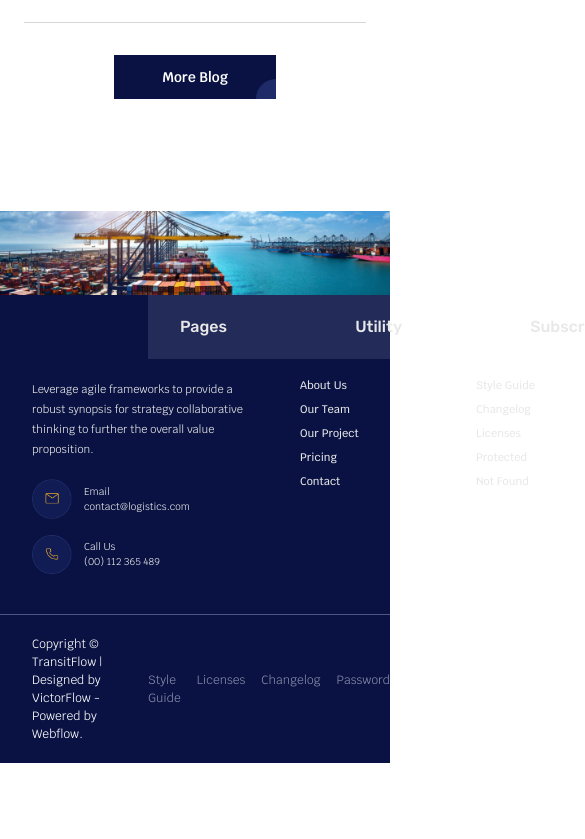
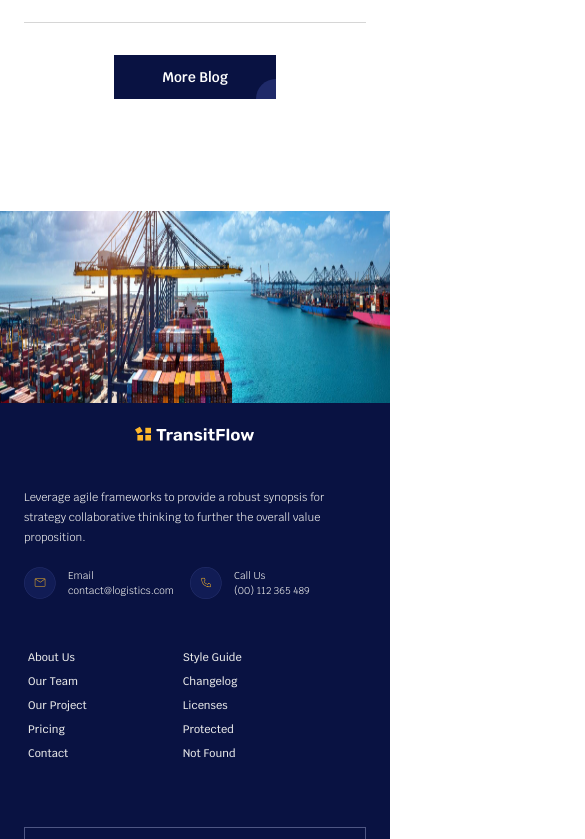
Before and after one commit to Mahmud1087/transit-flow, a React (Vite) app: page / in a window 390 px wide. Shown: the part 11161-12000 px from the top of the page, 585 px wide, since content can reach past the window. Before the commit the page ends 11924 px from the top, so only its background shows below. Built offline with nearby package versions, Linux system fonts and the light colour scheme.

Commit message:
done with the Footer section mobile responsiveness

```diff
--- a/src/components/Footer.jsx
+++ b/src/components/Footer.jsx
@@ -1,8 +1,8 @@
 export default function Footer() {
   return (
-    <section className='border-solid border-t-[1px] border-[#4e5683] bg-prim-2'>
-      <div className='flex justify-between items-center py-5 sm:w-[52rem] sm:mx-auto'>
-        <p className='text-[12px] font-normal font-[Krub] text-white ml-8'>
+    <section className='border-solid border-t-[1px] border-[#4e5683] bg-prim-2 px-6 sm:px-0'>
+      <div className='flex justify-between items-center flex-col-reverse py-5 w-full gap-5 sm:gap-0 sm:w-[52rem] sm:mx-auto sm:flex-row'>
+        <p className='text-[12px] font-normal font-[Krub] text-white text-center sm:text-start sm:ml-8'>
           Copyright © TransitFlow | Designed by VictorFlow - Powered by Webflow.
         </p>
         <div className='flex gap-4'>
--- a/src/components/SubFooter.jsx
+++ b/src/components/SubFooter.jsx
@@ -17,14 +17,14 @@ export default function SubFooter() {
 
   return (
     <section className='flex flex-col'>
-      <img src={img} alt='Image' />
+      <img src={img} alt='Image' className='h-48 sm:h-full' />
 
       <footer className='h-[4rem] bg-[#161f4ff0]'>
-        <div className='flex gap-8 sm:w-[52rem] h-full sm:mx-auto'>
-          <div className='flex items-center justify-center px-3 pr-24 bg-prim-2 h-full'>
+        <div className='flex gap-8 w-full flex-col h-full sm:flex-row sm:w-[52rem] sm:mx-auto'>
+          <div className='flex items-center justify-center px-3 py-8 bg-prim-2 h-full sm:pr-24 sm:py-0'>
             <img src={logo} alt='Transit logo' className='w-[10rem] px-5' />
           </div>
-          <div className='flex items-center gap-32'>
+          <div className='hidden sm:flex flex-col items-center gap-10 sm:gap-32 sm:flex-row'>
             <a
               href='#pages'
               className='text-[#e8e8e8] text-[1rem] font-medium cursor-pointer font-[Rubik]'
@@ -47,21 +47,21 @@ export default function SubFooter() {
         </div>
       </footer>
 
-      <article className='bg-prim-2 pb-10'>
-        <div className='flex gap-8 w-[52rem] mx-auto'>
+      <article className='bg-prim-2 pb-10 w-full px-6'>
+        <div className='flex flex-col gap-8 sm:w-[52rem] sm:mx-auto sm:flex-row'>
           <div className='flex flex-col'>
-            <p className='font-normal text-[#e8e8e8] font-[Krub] text-[11px] leading-5 pl-8 py-5 w-[16.5rem]'>
+            <p className='font-normal text-[#e8e8e8] font-[Krub] text-[11px] leading-5 py-5 sm:w-[16.5rem] sm:pl-8 '>
               Leverage agile frameworks to provide a robust synopsis for
               strategy collaborative thinking to further the overall value
               proposition.
             </p>
-            <div className='flex flex-col gap-4 pl-8'>
+            <div className='flex flex-row gap-4 sm:flex-col sm:pl-8'>
               {data.map((item) => {
                 const { id, text, image, other } = item;
 
                 return (
                   <div key={id} className='flex items-center gap-3'>
-                    <img src={image} alt='icon' className='w-10' />
+                    <img src={image} alt='icon' className='w-8 sm:w-10' />
                     <div className='flex flex-col'>
                       <p className='text-[#e8e8e8] text-[10px] font-[Krub]'>
                         {text}
@@ -76,8 +76,8 @@ export default function SubFooter() {
             </div>
           </div>
 
-          <div className='flex py-3 justify-center gap-24'>
-            <ul className='ml-1 w-[5rem]'>
+          <div className='flex py-3 gap-24 sm:justify-center'>
+            <ul className='ml-1 sm:w-[5rem]'>
               <li>
                 <a
                   href='#about'
@@ -164,13 +164,13 @@ export default function SubFooter() {
             </ul>
           </div>
 
-          <div className='py-5 ml-16 flex flex-col gap-3'>
+          <div className='py-5 flex flex-col gap-3 sm:ml-16 '>
             <input
               type='text'
               placeholder='Enroll here'
               className='text-[12px] p-4 py-2 placeholder-[#999] bg-transparent border border-solid border-[#4e5683] outline-none text-[#e8e8e8]'
             />
-            <div className='flex gap-4 w-full justify-center items-center'>
+            <div className='flex w-full items-center gap-6 sm:justify-center sm:gap-4 '>
               <button
                 type='submit'
                 className='text-prim-2 bg-gradient-to-r from-grad-1 via-grad-2 to-grad-3 cursor-pointer w-fit py-2 px-3 text-[12px] font-medium'
```
